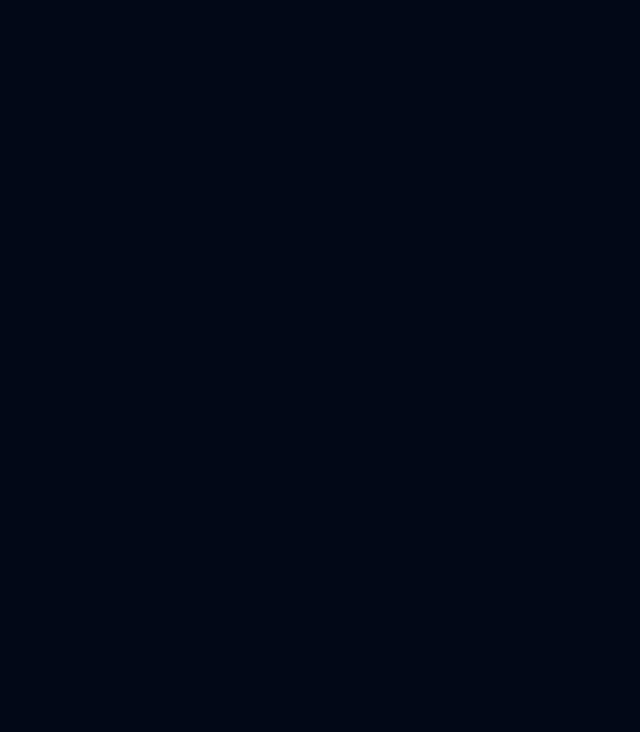
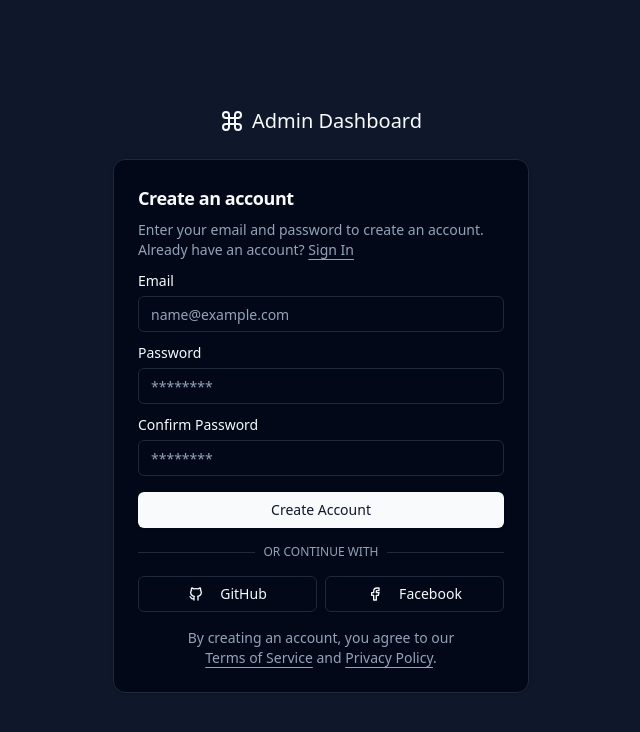
Before and after one commit to renhuawei/vite-web, a React (Vite) app: page /sign-up in a window 1280 px wide. Shown: the top 732 px of the page, without its empty margins (319-959 px from the left). Built offline with nearby package versions, Linux system fonts and the light colour scheme.

Commit message:
feat: add sign-up page

```diff
--- a/src/data/sidelinks.tsx
+++ b/src/data/sidelinks.tsx
@@ -4,6 +4,7 @@ import {
   IconHexagonNumber1,
   IconHexagonNumber2,
   IconHexagonNumber3,
+  IconHexagonNumber4,
   IconLayoutDashboard,
   IconMessages,
   IconRouteAltLeft,
@@ -55,10 +56,16 @@ export const sidelinks: SideLink[] = [
         icon: <IconHexagonNumber2 size={18} />,
       },
       {
+        title: 'Sign Up',
+        label: '',
+        href: '/sign-up',
+        icon: <IconHexagonNumber3 size={18} />,
+      },
+      {
         title: 'Forgot Password',
         label: '',
         href: '/forgot-password',
-        icon: <IconHexagonNumber3 size={18} />,
+        icon: <IconHexagonNumber4 size={18} />,
       },
     ],
   },
--- /dev/null
+++ b/src/pages/auth/components/sign-up-form.tsx
@@ -0,0 +1,159 @@
+import { HTMLAttributes, useState } from 'react'
+import { cn } from '@/lib/utils'
+import { zodResolver } from '@hookform/resolvers/zod'
+import { useForm } from 'react-hook-form'
+import { z } from 'zod'
+import { Button } from '@/components/ui/button'
+import {
+  Form,
+  FormControl,
+  FormField,
+  FormItem,
+  FormLabel,
+  FormMessage,
+} from '@/components/ui/form'
+import { Input } from '@/components/ui/input'
+import {
+  IconBrandFacebook,
+  IconBrandGithub,
+  IconLoader2,
+} from '@tabler/icons-react'
+
+const formSchema = z
+  .object({
+    email: z
+      .string()
+      .min(1, { message: 'Please enter your email' })
+      .email({ message: 'Invalid email address' }),
+    password: z
+      .string()
+      .min(1, {
+        message: 'Please enter your password',
+      })
+      .min(7, {
+        message: 'Password must be at least 7 characters long',
+      }),
+    confirmPassword: z.string(),
+  })
+  .refine((data) => data.password === data.confirmPassword, {
+    message: "Passwords don't match.",
+    path: ['confirmPassword'],
+  })
+
+export function SignUpForm({ className, ...props }: HTMLAttributes<HTMLDivElement>) {
+  const [isLoading, setIsLoading] = useState(false)
+
+  const form = useForm<z.infer<typeof formSchema>>({
+    resolver: zodResolver(formSchema),
+    defaultValues: {
+      email: '',
+      password: '',
+      confirmPassword: '',
+    },
+  })
+
+  function onSubmit(data: z.infer<typeof formSchema>) {
+    setIsLoading(true)
+    console.log(data)
+
+    setTimeout(() => {
+      setIsLoading(false)
+    }, 3000)
+  }
+
+  return (
+    <div className={cn('grid gap-6', className)} {...props}>
+      <Form {...form}>
+        <form onSubmit={form.handleSubmit(onSubmit)}>
+          <div className='grid gap-2'>
+            <FormField
+              control={form.control}
+              name='email'
+              render={({ field }) => (
+                <FormItem className='space-y-1'>
+                  <FormLabel>Email</FormLabel>
+                  <FormControl>
+                    <Input placeholder='name@example.com' {...field} />
+                  </FormControl>
+                  <FormMessage />
+                </FormItem>
+              )}
+            />
+            <FormField
+              control={form.control}
+              name='password'
+              render={({ field }) => (
+                <FormItem className='space-y-1'>
+                  <FormLabel>Password</FormLabel>
+                  <FormControl>
+                    <Input placeholder='********' {...field} type='password' />
+                  </FormControl>
+                  <FormMessage />
+                </FormItem>
+              )}
+            />
+            <FormField
+              control={form.control}
+              name='confirmPassword'
+              render={({ field }) => (
+                <FormItem className='space-y-1'>
+                  <FormLabel>Confirm Password</FormLabel>
+                  <FormControl>
+                    <Input placeholder='********' {...field} type='password' />
+                  </FormControl>
+                  <FormMessage />
+                </FormItem>
+              )}
+            />
+            <Button className='mt-2' disabled={isLoading}>
+              {isLoading && (
+                <IconLoader2 className='mr-2 h-4 w-4 animate-spin' />
+              )}
+              Create Account
+            </Button>
+
+            <div className='relative my-2'>
+              <div className='absolute inset-0 flex items-center'>
+                <span className='w-full border-t' />
+              </div>
+              <div className='relative flex justify-center text-xs uppercase'>
+                <span className='bg-background px-2 text-muted-foreground'>
+                  Or continue with
+                </span>
+              </div>
+            </div>
+
+            <div className='flex items-center gap-2'>
+              <Button
+                variant='outline'
+                className='w-full'
+                type='button'
+                disabled={isLoading}
+              >
+                {isLoading ? (
+                  <IconLoader2 className='mr-2 h-4 w-4 animate-spin' />
+                ) : (
+                  <IconBrandGithub className='mr-2 h-4 w-4' />
+                )}{' '}
+                GitHub
+              </Button>
+              <Button
+                variant='outline'
+                className='w-full'
+                type='button'
+                disabled={isLoading}
+              >
+                {isLoading ? (
+                  <IconLoader2 className='mr-2 h-4 w-4 animate-spin' />
+                ) : (
+                  <IconBrandFacebook className='mr-2 h-4 w-4' />
+                )}{' '}
+                Facebook
+              </Button>
+            </div>
+          </div>
+        </form>
+      </Form>
+    </div>
+  )
+}
--- /dev/null
+++ b/src/pages/auth/sign-up.tsx
@@ -0,0 +1,64 @@
+import { Card } from '@/components/ui/card'
+import { SignUpForm } from './components/sign-up-form'
+import { Link } from 'react-router'
+
+export default function SignUp() {
+  return (
+    <>
+      <div className='container grid h-svh flex-col items-center justify-center bg-primary-foreground lg:max-w-none lg:px-0'>
+        <div className='mx-auto flex w-full flex-col justify-center space-y-2 sm:w-[480px] lg:p-8'>
+          <div className='mb-4 flex items-center justify-center'>
+            <svg
+              xmlns='http://www.w3.org/2000/svg'
+              viewBox='0 0 24 24'
+              fill='none'
+              stroke='currentColor'
+              strokeWidth='2'
+              strokeLinecap='round'
+              strokeLinejoin='round'
+              className='mr-2 h-6 w-6'
+            >
+              <path d='M15 6v12a3 3 0 1 0 3-3H6a3 3 0 1 0 3 3V6a3 3 0 1 0-3 3h12a3 3 0 1 0-3-3' />
+            </svg>
+            <h1 className='text-xl font-medium'>Admin Dashboard</h1>
+          </div>
+          <Card className='p-6'>
+            <div className='mb-2 flex flex-col space-y-2 text-left'>
+              <h1 className='text-lg font-semibold tracking-tight'>
+                Create an account
+              </h1>
+              <p className='text-sm text-muted-foreground'>
+                Enter your email and password to create an account. <br />
+                Already have an account?{' '}
+                <Link
+                  to='/sign-in'
+                  className='underline underline-offset-4 hover:text-primary'
+                >
+                  Sign In
+                </Link>
+              </p>
+            </div>
+            <SignUpForm />
+            <p className='mt-4 px-8 text-center text-sm text-muted-foreground'>
+              By creating an account, you agree to our{' '}
+              <a
+                href='/terms'
+                className='underline underline-offset-4 hover:text-primary'
+              >
+                Terms of Service
+              </a>{' '}
+              and{' '}
+              <a
+                href='/privacy'
+                className='underline underline-offset-4 hover:text-primary'
+              >
+                Privacy Policy
+              </a>
+              .
+            </p>
+          </Card>
+        </div>
+      </div>
+    </>
+  )
+}
--- a/src/router.tsx
+++ b/src/router.tsx
@@ -4,6 +4,7 @@ import Loader from '@/components/loader'
 const Dashboard = lazy(() => import('@/pages/dashboard'))
 const SignIn = lazy(() => import('@/pages/auth/sign-in'))
 const SignIn2 = lazy(() => import('@/pages/auth/sign-in-2'))
+const SignUp = lazy(() => import('@/pages/auth/sign-up'))
 const ForgotPassword = lazy(() => import('@/pages/auth/forgot-password'))
 
 export default function Router() {
@@ -13,6 +14,7 @@ export default function Router() {
         <Route path='/' element={<Dashboard />} />
         <Route path='/sign-in' element={<SignIn />} />
         <Route path='/sign-in-2' element={<SignIn2 />} />
+        <Route path='/sign-up' element={<SignUp />} />
         <Route path='/forgot-password' element={<ForgotPassword />} />
       </Routes>
     </Suspense>
```
